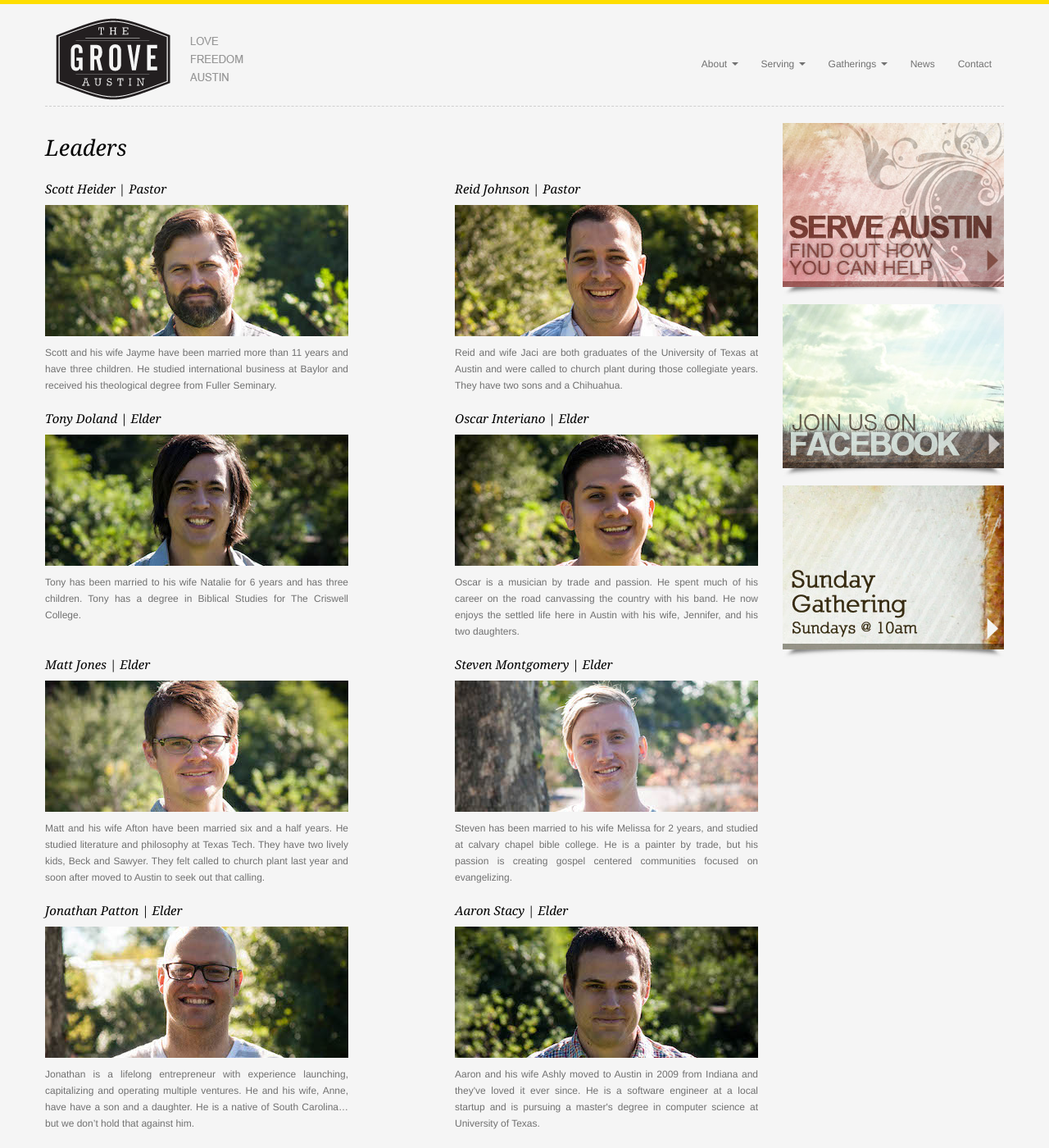
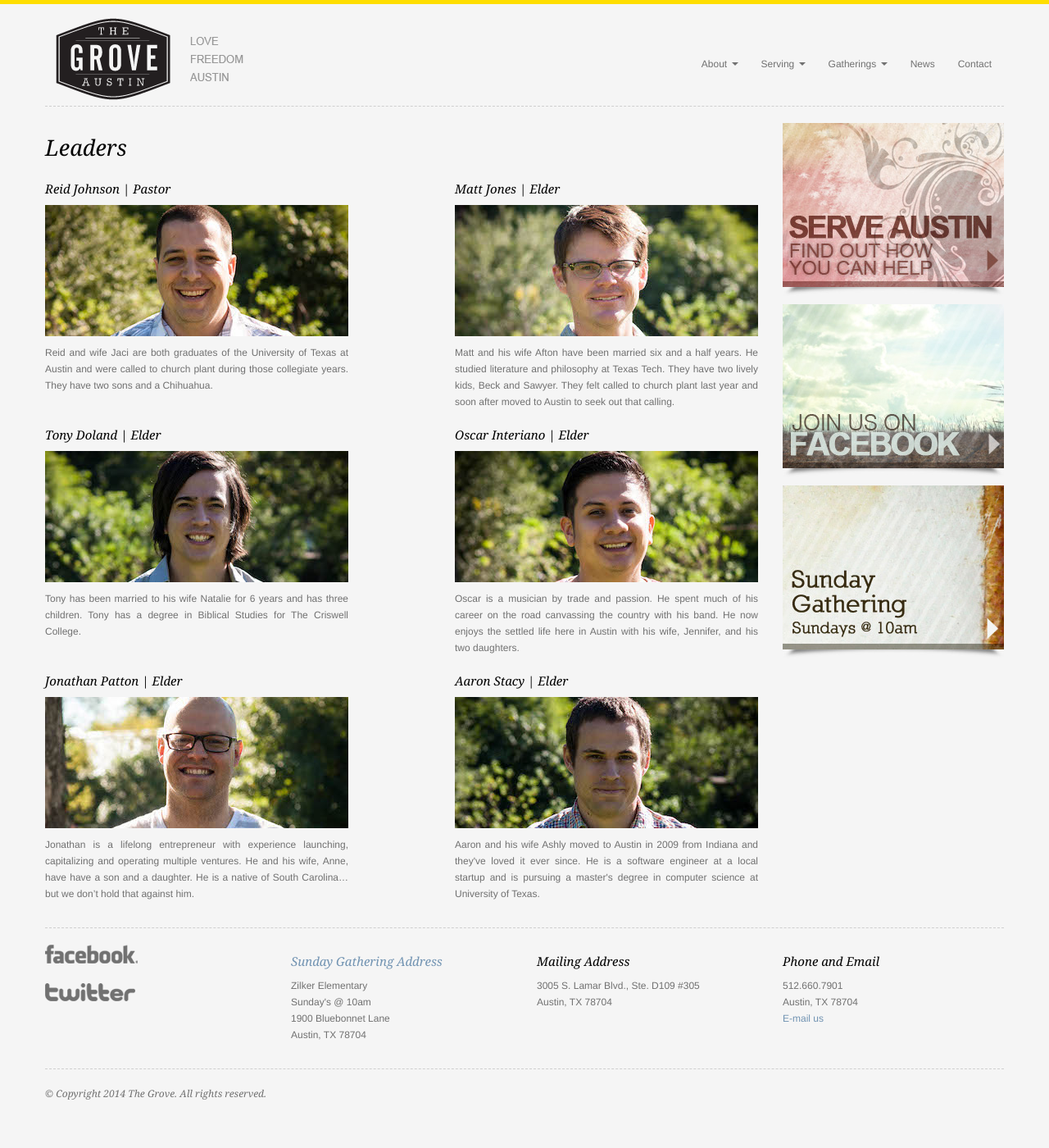
Before and after one commit to groveatx/groveatx.github.io, a Jekyll site: the page built from about/leaders/index.md, in a window 1280 px wide and 1400 px high. Shown: the whole window at 82% size. Built offline with Jekyll 4.4.1, drawn with Linux system fonts in a browser that asks for light colours; Markdown is read by kramdown in place of the engine named in the settings.

Commit message:
remove scott and steven

```diff
--- a/_layouts/leaders.html
+++ b/_layouts/leaders.html
@@ -6,17 +6,6 @@
 
 <div class="leaders row">
   <div class="span4">
-    <h4>Scott Heider | Pastor</h4>
-    <p><img src=/img/leaders/scott.jpg /></p>
-
-    <p>
-      Scott and his wife Jayme have been married more than 11 years and have
-      three children. He studied international business at Baylor and received
-      his theological degree from Fuller Seminary.
-    </p>
-  </div>
-
-  <div class="span4 offset1">
     <h4>Reid Johnson | Pastor</h4>
     <p><img src=/img/leaders/reid.jpg /></p>
 
@@ -24,6 +13,18 @@
       Reid and wife Jaci are both graduates of the University of Texas at
       Austin and were called to church plant during those collegiate years.
       They have two sons and a Chihuahua.
+    </p>
+  </div>
+
+  <div class="span4 offset1">
+    <h4>Matt Jones | Elder</h4>
+    <p><img src=/img/leaders/matt.jpg /></p>
+
+    <p>
+      Matt and his wife Afton have been married six and a half years. He
+      studied literature and philosophy at Texas Tech. They have two lively
+      kids, Beck and Sawyer. They felt called to church plant last year and
+      soon after moved to Austin to seek out that calling.
     </p>
   </div>
 </div>
@@ -53,31 +54,6 @@
 
 <div class="leaders row">
   <div class="span4">
-    <h4>Matt Jones | Elder</h4>
-    <p><img src=/img/leaders/matt.jpg /></p>
-
-    <p>
-      Matt and his wife Afton have been married six and a half years. He
-      studied literature and philosophy at Texas Tech. They have two lively
-      kids, Beck and Sawyer. They felt called to church plant last year and
-      soon after moved to Austin to seek out that calling.
-    </p>
-  </div>
-
-  <div class="span4 offset1">
-    <h4>Steven Montgomery | Elder</h4>
-    <p><img src=/img/leaders/steven.jpg /></p>
-
-    <p>
-      Steven has been married to his wife Melissa for 2 years, and studied at
-      calvary chapel bible college. He is a painter by trade, but his passion
-      is creating gospel centered communities focused on evangelizing.
-    </p>
-  </div>
-</div>
-
-<div class="leaders row">
-  <div class="span4">
     <h4>Jonathan Patton | Elder</h4>
     <p><img src=/img/leaders/jonathan.jpg /></p>
 
--- a/sitemap.xml
+++ b/sitemap.xml
@@ -126,7 +126,7 @@
     </url>
     <url>
         <loc>http://groveatx.org/about/leaders/</loc>
-        <lastmod>2014-04-12T21:34:41-05:00</lastmod>
+        <lastmod>2014-04-18T17:46:21-05:00</lastmod>
     </url>
     <url>
         <loc>http://groveatx.org/about/values-and-beliefs/</loc>
```
Also changed, not shown: css/style.css.
